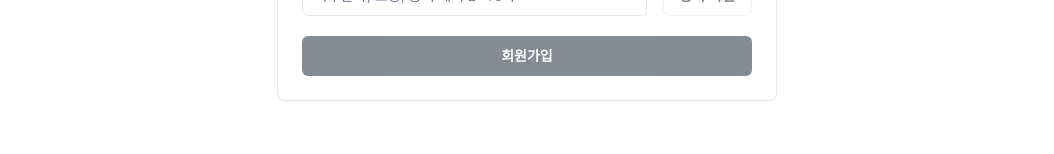
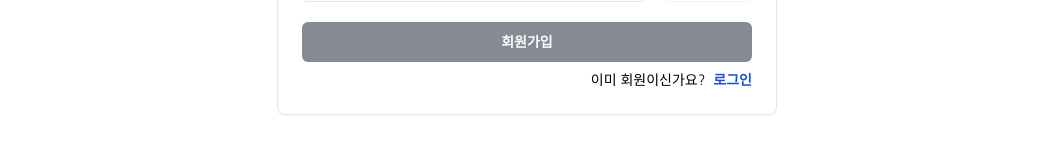
Before and after one commit to SeonnHo/fit-me-up, a Next.js app: page /sign-up in a window 1280 px wide. Shown: the part 552-706 px from the top of the page, without its empty margins (113-1167 px from the left). Built offline with nearby package versions, Linux system fonts and the light colour scheme; no server answers.

Commit message:
회원가입 페이지에서 로그인 페이지로 이동 가능하도록 링크 UI 추가

```diff
--- a/src/app/sign-up/page.tsx
+++ b/src/app/sign-up/page.tsx
@@ -1,6 +1,12 @@
 'use client';
 
-import { Card, CardContent, CardHeader, CardTitle } from '@/components/ui/card';
+import {
+  Card,
+  CardContent,
+  CardDescription,
+  CardHeader,
+  CardTitle,
+} from '@/components/ui/card';
 import {
   Form,
   FormControl,
@@ -35,6 +41,7 @@ import {
 } from '@/components/ui/input-otp';
 import { MdClose } from 'react-icons/md';
 import { FaCheck } from 'react-icons/fa';
+import Link from 'next/link';
 
 const passwordRegex =
   /^(?=.*[a-zA-Z])(?=.*\d)(?=.*[@$&*?!%])[A-Za-z\d!@$%&*?]{8,15}$/;
@@ -309,6 +316,7 @@ export default function SignUpPage() {
                           <Input
                             type="email"
                             placeholder="example@example.com"
+                            autoComplete="email"
                             {...field}
                           />
                         </FormControl>
@@ -456,6 +464,7 @@ export default function SignUpPage() {
                           <Input
                             type="text"
                             placeholder="특수문자, 초성, 공백 제외 2~10자"
+                            autoComplete="username"
                             {...field}
                           />
                         </FormControl>
@@ -494,6 +503,15 @@ export default function SignUpPage() {
                 </Button>
               </form>
             </Form>
+            <CardDescription className="text-black text-right mt-2">
+              이미 회원이신가요?
+              <Link
+                href="/api/auth/signin"
+                className="ml-2 text-blue-700 p-0 font-bold h-auto text-sm"
+              >
+                로그인
+              </Link>
+            </CardDescription>
           </CardContent>
         </Card>
       </main>
```
